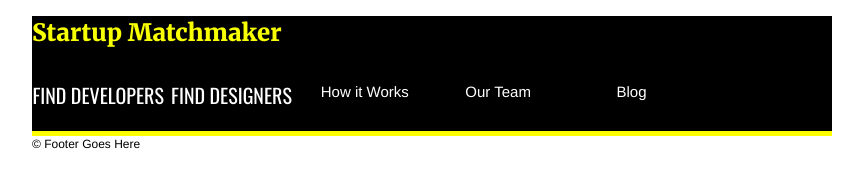
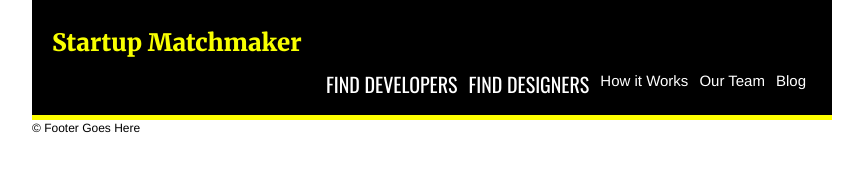
Before and after one commit to trevhud/startup-matchmaker, a plain HTML site: page index.html in a window 1280 px wide. Shown: the whole page, without its empty margins (208-1071 px from the left). Drawn offline with nearby package versions, Linux system fonts and the light colour scheme.

Commit message:
Style changes to menu.

```diff
--- a/css/style.css
+++ b/css/style.css
@@ -67,12 +67,16 @@ header {
     height: 120px;
     background-color: black;
     border-bottom: 5px solid yellow;
+    padding: 20px;
+    padding-top: 10px;
 }
 
 h1 {
     font-family: Merriweather;
     font-weight: 900;
     color:#f8ff00;
+    padding-bottom: 0px;
+    margin-bottom: 5px;
 }
 
 header  {
@@ -80,8 +84,8 @@ header  {
 }
 
 header nav ul {
+    float: right;
     font-family: Source+Sans+Pro;
-    font
     list-style: none;
     margin: 0;
     padding: 0;
@@ -96,8 +100,9 @@ header .prominent {
 
 header nav ul li {
     float: left;
-    width: 16.66667%;
+    width: auto;
     margin: 0;
+    margin-bottom: 10px
     padding: 0;
 }
 header nav a {
@@ -106,13 +111,14 @@ header nav a {
     color: white;
     background: black;
     margin-right: 1px;
-    padding: 15px 0;
+    padding: 5px;
     text-align: center;
     text-decoration: none;
 }
 header nav a:hover {
-    color: white;
-    background: #999;
+    color: black;
+    background: #f8ff00;
+    border-radius: 3px;
 }
 
 
```
